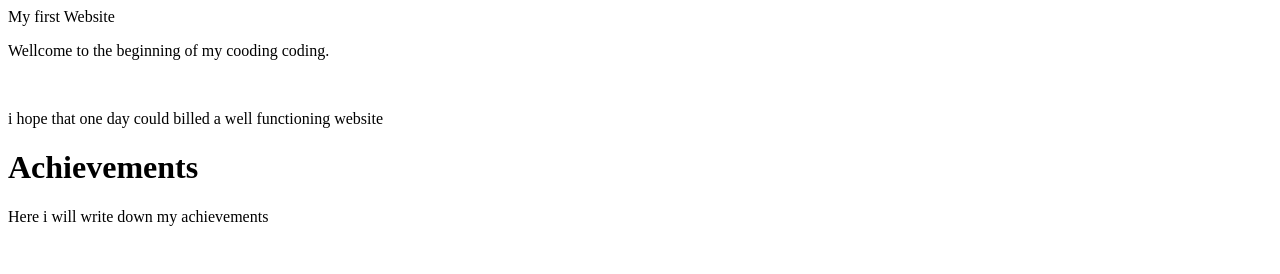
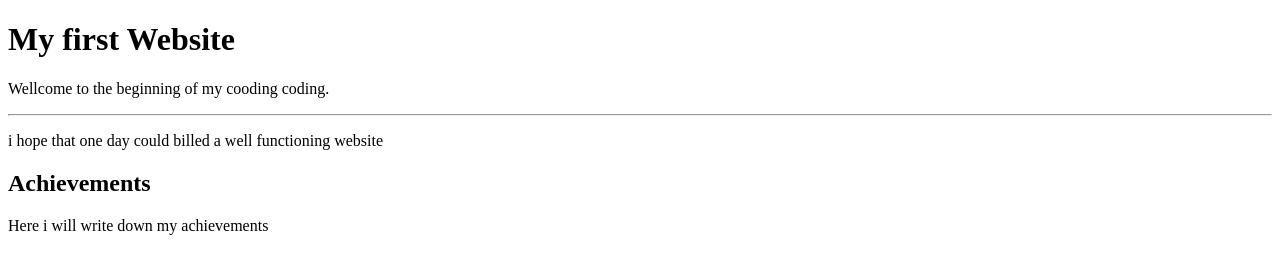
Before and after one commit to LeoMuleya/mywebsite, a plain HTML site: page index.html in a window 1280 px wide. Drawn offline with Linux system fonts and the light colour scheme.

Commit message:
Update index.html

```diff
--- a/index.html
+++ b/index.html
@@ -6,13 +6,13 @@
   <title>Document</title>
 </head>
 <body>
-  <h>My first Website</h>
+  <h1>My first Website</h1>
   <p>
     Wellcome to the beginning of my cooding coding.
   </p>
-  <br>
+  <hr>
   <P> i hope that one day could billed a well functioning website</P>
-  <h1> Achievements </h1>
+  <h2> Achievements </h2>
   <p>Here i will write down my achievements </p>
 </body>
 </html>
```
